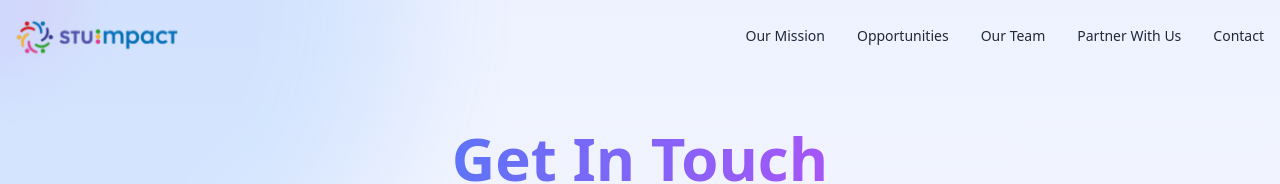
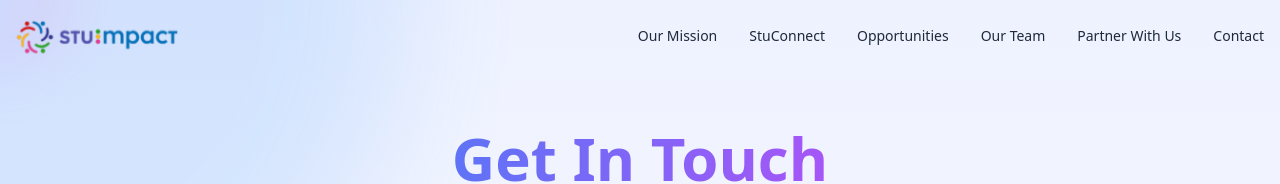
Before and after one commit to mrithunjay26/stuimpactweb4, a Next.js app: page /contact in a window 1280 px wide. Shown: the top 184 px of the page. Built offline with nearby package versions, Linux system fonts and the light colour scheme.

Commit message:
Update page.tsx

```diff
--- a/src/app/contact/page.tsx
+++ b/src/app/contact/page.tsx
@@ -274,10 +274,11 @@ export default function ContactPage() {
 					<nav className="hidden md:flex space-x-8">
 						{[
 							{ name: "Our Mission", href: "/#our-mission" },
-							{ name: "Opportunities", href: "/opportunities" },
-							{ name: "Our Team", href: "/team" },
-							{ name: "Partner With Us", href: "/nonprofits" },
-							{ name: "Contact", href: "/contact" },
+								{ name: "StuConnect", href: "/stuconnect" },
+								{ name: "Opportunities", href: "/opportunities" },
+								{ name: "Our Team", href: "/team" },
+								{ name: "Partner With Us", href: "/nonprofits" },
+								{ name: "Contact", href: "/contact" },
 						].map((item) => (
 							<Link
 								key={item.name}
@@ -312,10 +313,11 @@ export default function ContactPage() {
 						</button>
 						<nav className="flex flex-col space-y-8">
 							{[
-								{ name: "Our Mission", href: "/" },
-								{ name: "What We Do", href: "/#services" },
-								{ name: "Nonprofits", href: "/nonprofits" },
+								{ name: "Our Mission", href: "/#our-mission" },
+								{ name: "StuConnect", href: "/stuconnect" },
+								{ name: "Opportunities", href: "/opportunities" },
 								{ name: "Our Team", href: "/team" },
+								{ name: "Partner With Us", href: "/nonprofits" },
 								{ name: "Contact", href: "/contact" },
 							].map((item) => (
 								<Link
```
